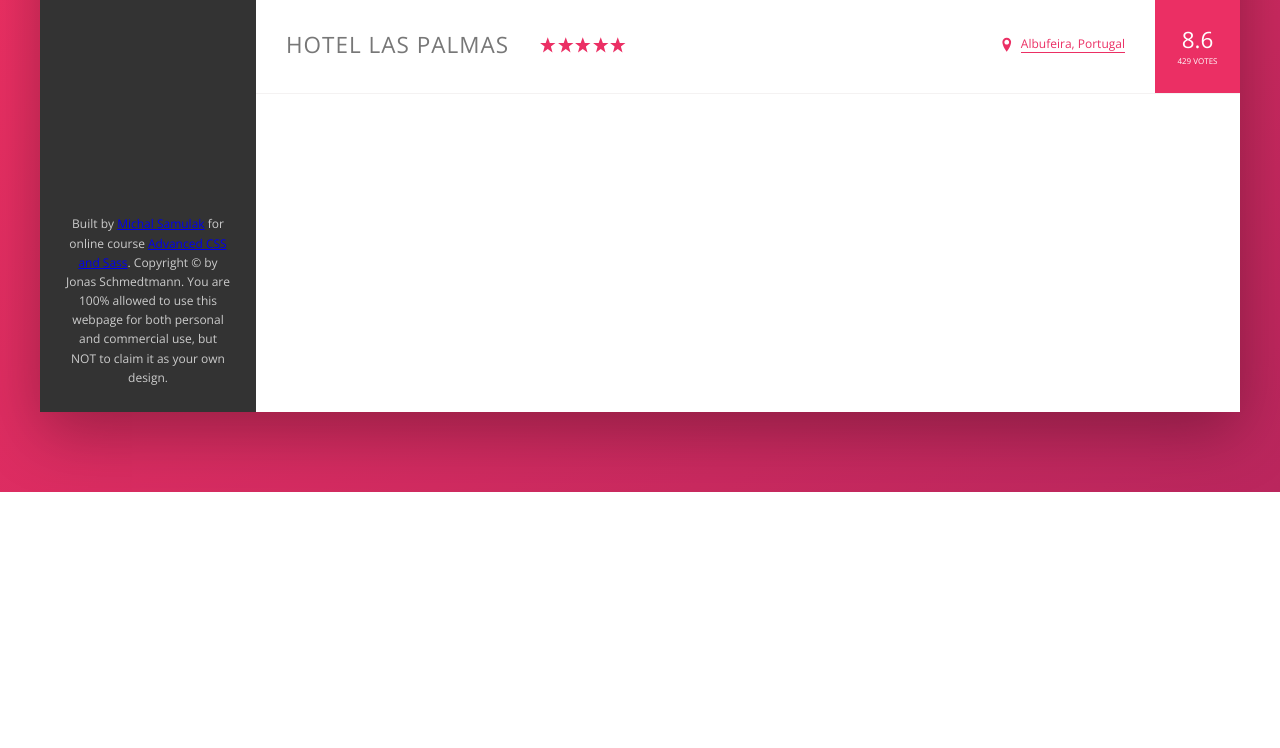
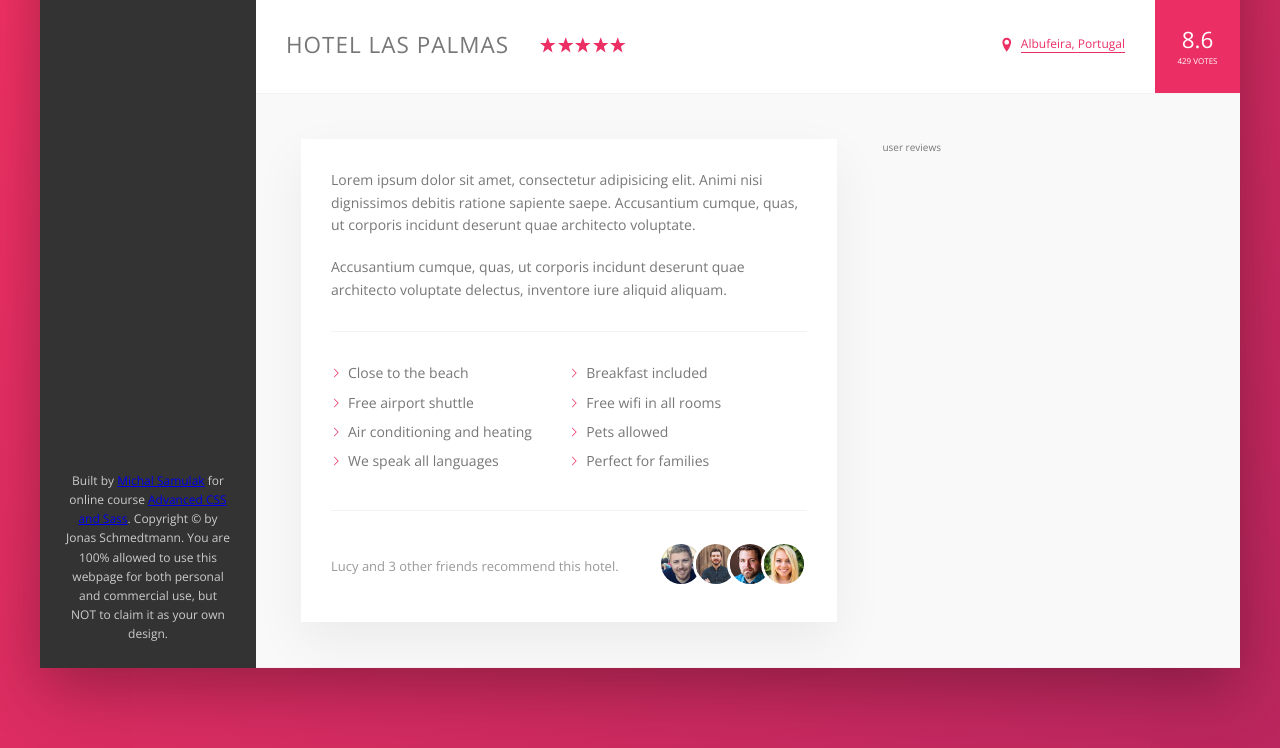
Before and after one commit to michalsamulak/css_flexbox, a website: page src/pages/index.html in a window 1280 px wide. Shown: the part 538-1286 px from the top of the page. Before the commit the page ends 1030 px from the top, so only its background shows below. Drawn offline with nearby package versions, Linux system fonts and the light colour scheme; files that its build step writes are made by us from their sources.

Commit message:
section description styling

```diff
--- a/src/pages/index.html
+++ b/src/pages/index.html
@@ -151,6 +151,44 @@
                     </div>
                 </div>
 
+                <div class="detail">
+                    <div class="description">
+                        <p class="paragraph">
+                            Lorem ipsum dolor sit amet, consectetur adipisicing elit. Animi nisi dignissimos debitis ratione sapiente saepe. Accusantium cumque, quas, ut corporis incidunt deserunt quae architecto voluptate.
+                        </p>
+                        <p class="paragraph">
+                            Accusantium cumque, quas, ut corporis incidunt deserunt quae architecto voluptate delectus, inventore iure aliquid aliquam.
+                        </p>
+                        <ul class="list">
+                            <li class="list__item">Close to the beach</li>
+                            <li class="list__item">Breakfast included</li>
+                            <li class="list__item">Free airport shuttle</li>
+                            <li class="list__item">Free wifi in all rooms</li>
+                            <li class="list__item">Air conditioning and heating</li>
+                            <li class="list__item">Pets allowed</li>
+                            <li class="list__item">We speak all languages</li>
+                            <li class="list__item">Perfect for families</li>
+                        </ul>
+                        <div class="recommend">
+                            <p class="recommend__count">
+                                Lucy and 3 other friends recommend this hotel.
+                            </p>
+                            <div class="recommend__friends">
+                                <img src="/src/assets/img/user-3.jpg" alt="Friend 1" class="recommend__photo">
+                                <img src="/src/assets/img/user-4.jpg" alt="Friend 2" class="recommend__photo">
+                                <img src="/src/assets/img/user-5.jpg" alt="Friend 3" class="recommend__photo">
+                                <img src="/src/assets/img/user-6.jpg" alt="Friend 4" class="recommend__photo">
+                            </div>
+                        </div>
+                    </div>
+
+                    <div class="user-reviews">
+                        user reviews
+                    </div>
+
+
+                </div>
+
             </main>
         </div>
     </div>
--- a/src/scss/_components.scss
+++ b/src/scss/_components.scss
@@ -200,7 +200,7 @@
 
 .overview {
     display: flex;
-    border-bottom: 1px solid var(--color-grey-light-2);
+    border-bottom: var(--line);
     align-items: center;
 
     &__heading {
@@ -298,3 +298,78 @@
         box-shadow: none;
     }
 }
+
+
+////////////////////////////
+// PARAGRAPH
+.paragraph:not(:last-of-type) {
+    margin-bottom: 2rem;
+}
+
+////////////////////////////
+// LIST
+.list {
+    margin: 3rem 0;
+    list-style: none;
+    padding: 3rem 0;
+    border-top: var(--line);
+    border-bottom: var(--line);
+
+    display: flex;
+    flex-wrap: wrap;
+
+    &__item {
+        flex: 0 0 50%;
+        margin-bottom: .7rem;
+    }
+
+    &__item::before {
+        content: "";
+        display: inline-block;
+        height: 1rem;
+        width: 1rem;
+        margin-right: .7rem;
+
+        // Older browsers
+        //background-image: url(/src/assets/img/chevron-thin-right.svg);
+        //background-size: cover;
+
+        // Modern browsers -> masks
+        background-color: var(--color-primary);
+        -webkit-mask-image: url(/src/assets/img/chevron-thin-right.svg);
+        -webkit-mask-size: cover;
+        mask-image: url(/src/assets/img/chevron-thin-right.svg);
+        mask-size: cover;
+    }
+}
+
+////////////////////////////
+// RECOMMEND
+
+.recommend {
+    font-size: 1.3rem;
+    color: var(--color-grey-dark-3);
+
+    display: flex;
+    align-items: center;
+
+    &__count {
+        margin-right: auto;
+    }
+
+    &__friends {
+
+    }
+
+    &__photo {
+        box-sizing: content-box;
+        height: 4rem;
+        width: 4rem;
+        border-radius: 50%;
+        border: 3px solid #fff;
+
+        &:not(:last-child) {
+            margin-right: -1.5rem;
+        }
+    }
+}
--- a/src/scss/_layout.scss
+++ b/src/scss/_layout.scss
@@ -11,7 +11,7 @@
     font-size: 1.4rem;
     height: 7rem;
     background-color: #fff;
-    border-bottom: 1px solid var(--color-grey-light-2);
+    border-bottom: var(--line);
 
     display: flex;
     justify-content: space-between;
@@ -35,5 +35,25 @@
     background-color: #fff;
     flex: 1 ;
 
-    height: 80rem;//test
+
 }
+
+.detail {
+    display: flex;
+    padding: 4.5rem;
+    background-color: var(--color-grey-light-1);
+    border-bottom: var(--line);
+}
+
+.description {
+    font-size: 1.4rem;
+    flex: 0 0 60%;
+    margin-right: 4.5rem;
+    background-color: #fff;
+    box-shadow: var(--shadow-light);
+    padding: 3rem;
+}
+
+.user-reviews {
+    flex: 1;
+}
```
